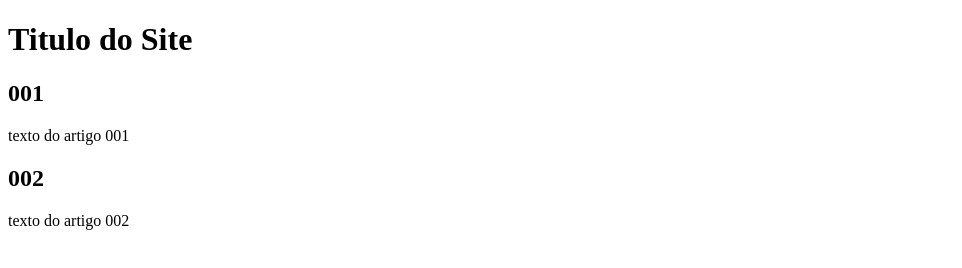
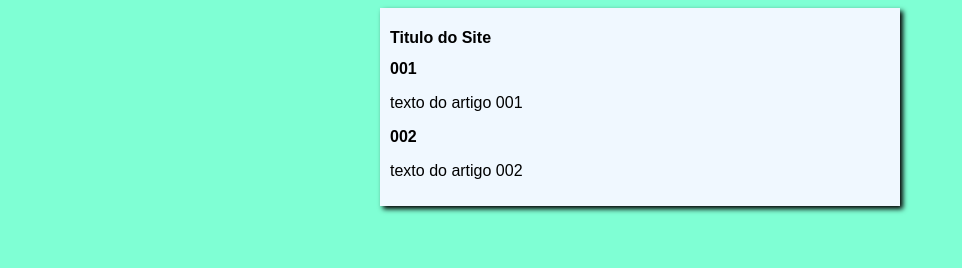
Before and after one commit to RespawnDev/Projeto-site, a plain HTML site: page index.html in a window 1280 px wide. Shown: the whole page, without its empty margins (0-962 px from the left). Drawn offline with Linux system fonts and the light colour scheme.

Commit message:
iniciei o design

```diff
--- /dev/null
+++ b/estilos/style.css
@@ -0,0 +1,15 @@
+*{
+    font-family:arial, sans-serif;
+    font-size: 16px;
+}
+body{
+    background-color: aquamarine;
+
+}
+main{
+    background-color: aliceblue;
+    width: 500px;
+    margin: auto;
+    padding: 10px;
+    box-shadow: 3px 3px 5px black;
+}
--- a/index.html
+++ b/index.html
@@ -4,6 +4,7 @@
     <meta charset="UTF-8">
     <meta name="viewport" content="width=device-width, initial-scale=1.0">
     <title>Titulo do Site</title>
+    <link rel="stylesheet" href="estilos/style.css">
 </head>
 <body>
  <main>
```
